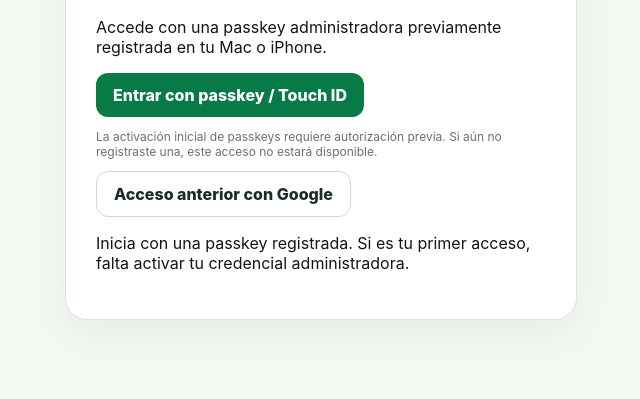
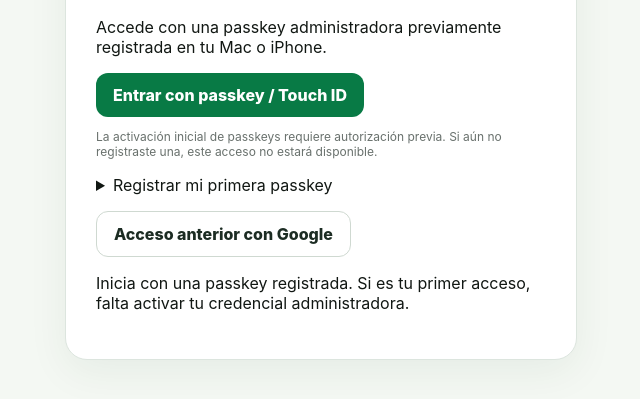
Before and after one commit to barbillaredcord-hue/BRavo, a website built with Vite: page admin.html in a window 1280 px wide. Shown: the part 211-610 px from the top of the page, without its empty margins (319-959 px from the left). Built offline with nearby package versions, Linux system fonts and the light colour scheme; no server answers.

Commit message:
feat(admin): add private first-passkey enrollment form

```diff
--- a/admin.html
+++ b/admin.html
@@ -19,7 +19,7 @@ button,input,select,textarea{font:inherit}.hidden{display:none!important}
 <script type="module" src="/src/admin.js"></script>
 </head>
 <body>
-<section id="login" class="loginWrap"><div class="login"><div class="tag">Acceso protegido</div><h1>BRavo Admin</h1><p>Accede con una passkey administradora previamente registrada en tu Mac o iPhone.</p><button class="primary" onclick="adminPasskeyLogin()">Entrar con passkey / Touch ID</button><p style="font-size:12px;color:#69716d">La activación inicial de passkeys requiere autorización previa. Si aún no registraste una, este acceso no estará disponible.</p><button class="outline" onclick="adminGoogleLogin()">Acceso anterior con Google</button><p id="msg"></p></div></section>
+<section id="login" class="loginWrap"><div class="login"><div class="tag">Acceso protegido</div><h1>BRavo Admin</h1><p>Accede con una passkey administradora previamente registrada en tu Mac o iPhone.</p><button class="primary" onclick="adminPasskeyLogin()">Entrar con passkey / Touch ID</button><p style="font-size:12px;color:#69716d">La activación inicial de passkeys requiere autorización previa. Si aún no registraste una, este acceso no estará disponible.</p><details style="margin-top:16px"><summary>Registrar mi primera passkey</summary><p style="font-size:12px">Necesitas el código privado de activación configurado en Vercel. Nunca lo compartas por chat.</p><input id="bootstrapSecret" type="password" autocomplete="off" placeholder="Código privado de activación" style="width:100%;padding:12px;margin-bottom:10px;border:1px solid #dce5de;border-radius:10px"><button class="outline" onclick="adminEnrollPasskey()">Registrar passkey en esta Mac</button></details><p><button class="outline" onclick="adminGoogleLogin()">Acceso anterior con Google</button></p><p id="msg"></p></div></section>
 <section id="admin" class="shell hidden">
 <aside class="sidebar"><div class="brand"><span>BR</span>avo<small style="display:block;font-size:13px;font-weight:700">Admin</small></div><nav class="nav"><button class="active">▣ &nbsp; Solicitudes</button><button>▥ &nbsp; Estadísticas</button><button>♙ &nbsp; Comunidad</button><button>⚙ &nbsp; Configuración</button></nav><div class="sideFoot"><b>BRavo</b><small style="display:block;margin-top:6px">Comunidad, no sólo catálogo<br>BR Studios · 2026</small></div></aside>
 <div class="content"><header class="header"><div><h1>Panel de solicitudes</h1><p>Gestiona y da seguimiento a las solicitudes de la comunidad.</p></div><div class="user"><div class="avatar">A</div><div><b>Administrador</b><small style="display:block;color:#69716d">Cuenta autorizada</small></div><button class="outline" onclick="adminSignOut()">Cerrar sesión</button></div></header>
```
